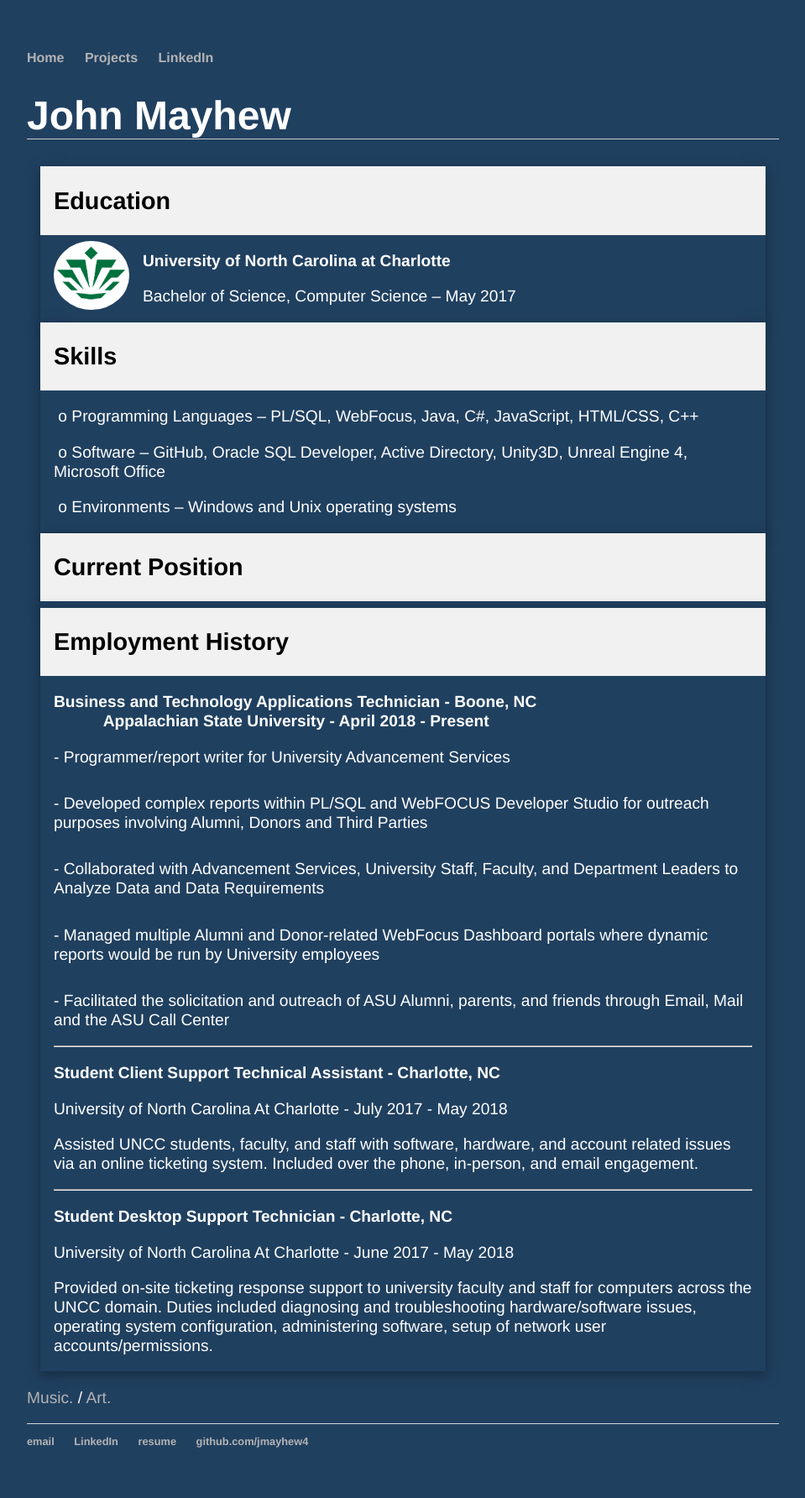
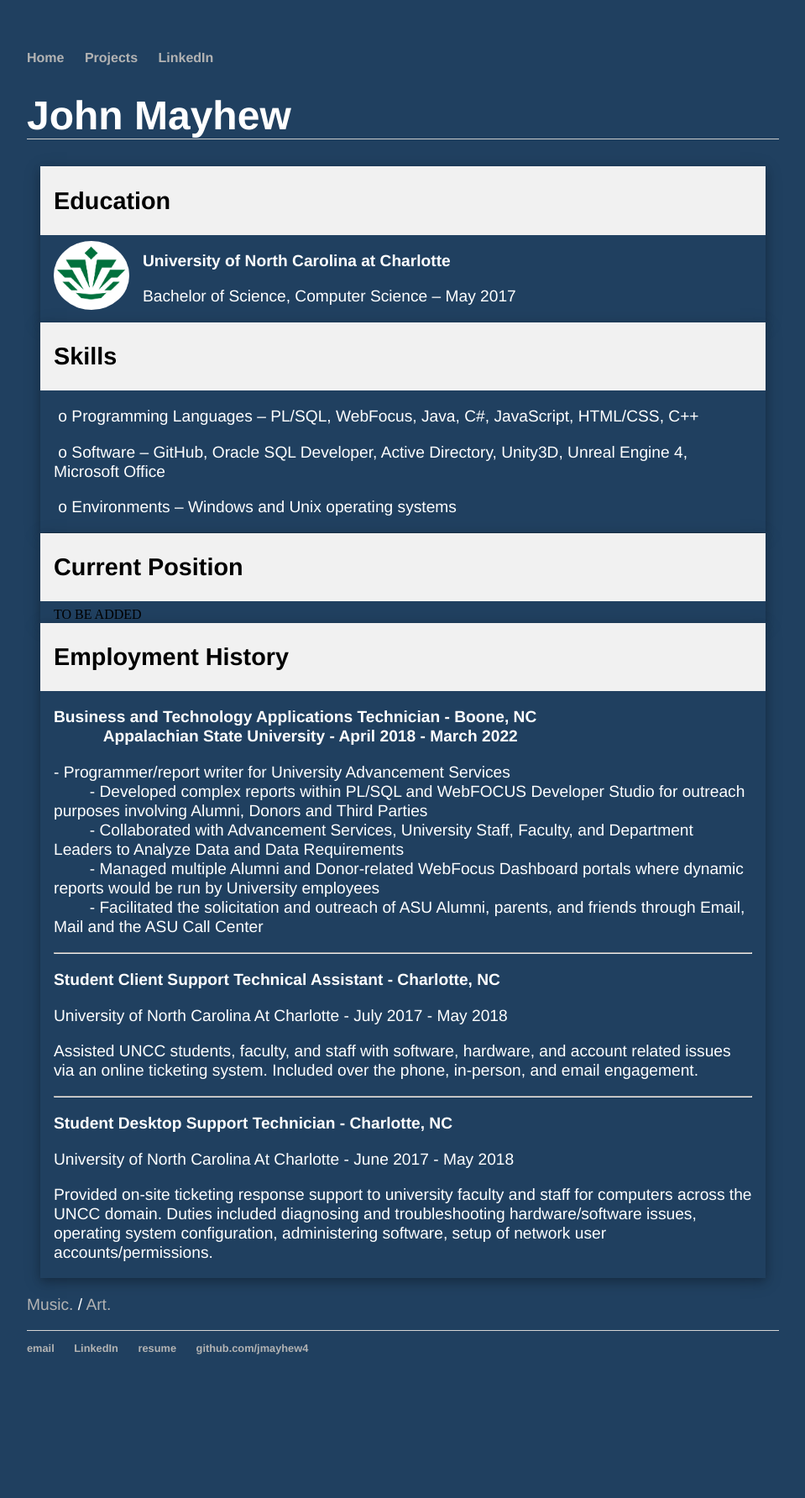
Before and after one commit to jmayhew4/jmayhew4.github.io, a Jekyll site: the page built from index.html, in a window 1280 px wide. Shown: the whole page at 84% size, without its empty margins (160-1119 px from the left). Built offline with Jekyll 4.4.1, drawn with Linux system fonts in a browser that asks for light colours; after the commit the page ends 1673 px from its top, so only the background shows below that.

Commit message:
Update index.html

```diff
--- a/index.html
+++ b/index.html
@@ -42,7 +42,7 @@
     </header>
     <div class="w3-container"><br>
       <!-- <img src="../photos/UNCC.PNG" alt="Avatar" class="w3-left w3-circle w3-margin-right" style="width:90px"> -->
-
+	TO BE ADDED
    </div>
   </div>
 </div>
@@ -54,12 +54,12 @@
     </header>
     <div class="w3-container"><br>
 	<p><strong>Business and Technology Applications Technician - Boone, NC</strong>
-	   <strong>Appalachian State University - April 2018 - Present</strong></p>
+	   <strong>Appalachian State University - April 2018 - March 2022</strong></p>
 	<p>- Programmer/report writer for University Advancement Services
-	<br>- Developed complex reports within PL/SQL and WebFOCUS Developer Studio for outreach purposes involving Alumni, Donors and Third Parties
-	<br>- Collaborated with Advancement Services, University Staff, Faculty, and Department Leaders to Analyze Data and Data Requirements
-	<br>- Managed multiple Alumni and Donor-related WebFocus Dashboard portals where dynamic reports would be run by University employees
-	<br>- Facilitated the solicitation and outreach of ASU Alumni, parents, and friends through Email, Mail and the ASU Call Center</p><hr>
+	- Developed complex reports within PL/SQL and WebFOCUS Developer Studio for outreach purposes involving Alumni, Donors and Third Parties
+	- Collaborated with Advancement Services, University Staff, Faculty, and Department Leaders to Analyze Data and Data Requirements
+	- Managed multiple Alumni and Donor-related WebFocus Dashboard portals where dynamic reports would be run by University employees
+	- Facilitated the solicitation and outreach of ASU Alumni, parents, and friends through Email, Mail and the ASU Call Center</p><hr>
 
       <!-- <img src="../photos/UNCC.PNG" alt="Avatar" class="w3-left w3-circle w3-margin-right" style="width:90px"> -->
 	<p><strong>Student Client Support Technical Assistant - Charlotte, NC</strong></p>
```
